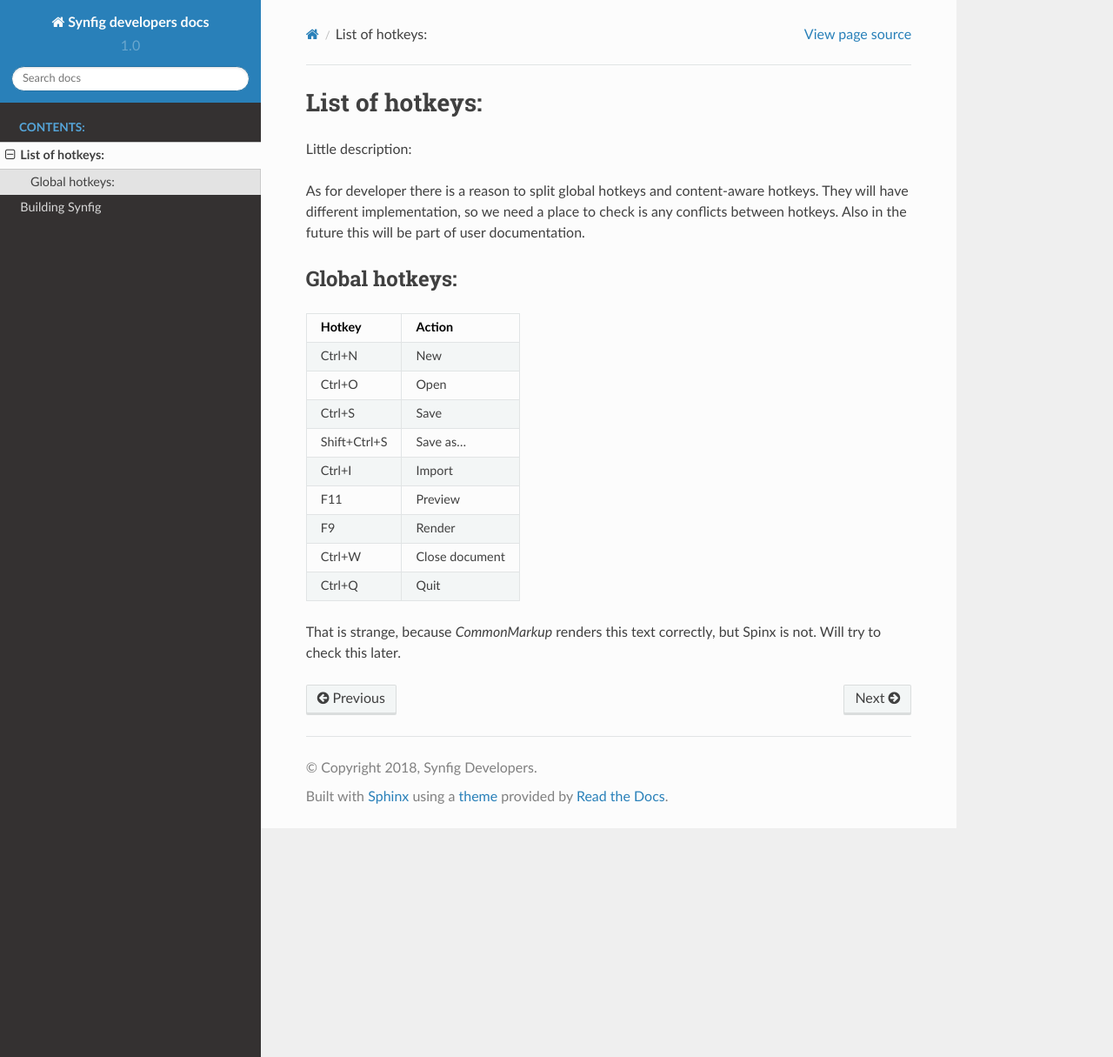
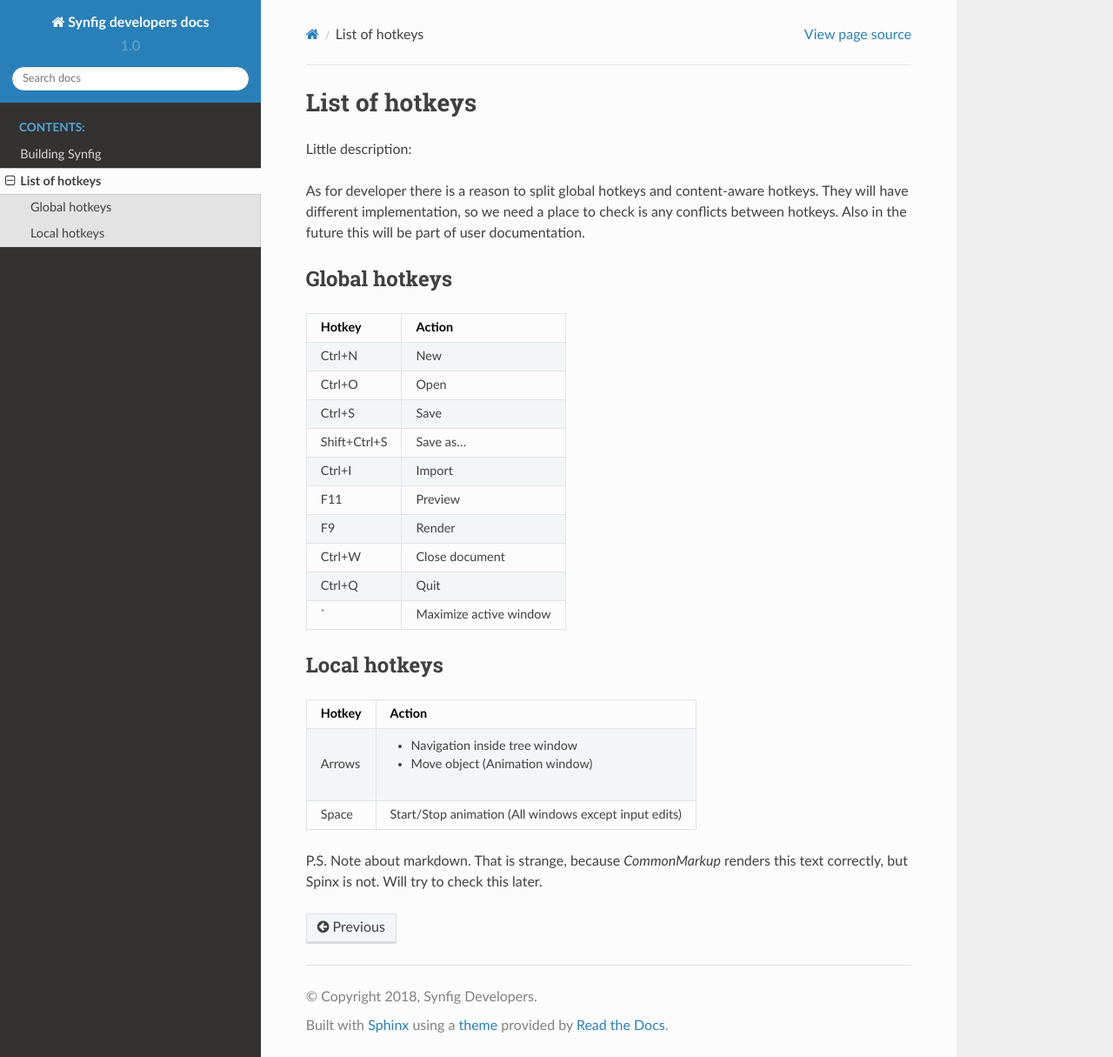
Before and after one commit to synfig/synfig-docs-dev, a Sphinx documentation site: the page built from docs/common/hotkeys.rst, in a window 1280 px wide and 1215 px high. Shown: the whole window at 87% size. Built offline with Sphinx 7.4.7 and the Read the Docs theme 2.0.0, drawn with Linux system fonts in a browser that asks for light colours.

Commit message:
updated docs

```diff
--- a/docs/common/hotkeys.rst
+++ b/docs/common/hotkeys.rst
@@ -1,4 +1,4 @@
-List of hotkeys:
+List of hotkeys
 ====================
 
 Little description:
@@ -8,23 +8,35 @@ They will have different implementation, so we need a place to check is any
 conflicts between hotkeys. Also in the future this will be part of user
 documentation.
 
-Global hotkeys:
+Global hotkeys
 ----------------
 
+===========================================  =====================================================================
+Hotkey                                        Action
+===========================================  =====================================================================
+Ctrl+N                                        New
+Ctrl+O                                        Open
+Ctrl+S                                        Save
+Shift+Ctrl+S                                  Save as...
+Ctrl+I                                        Import
+F11                                           Preview
+F9                                            Render
+Ctrl+W                                        Close document
+Ctrl+Q                                        Quit
+\`                                            Maximize active window
+===========================================  =====================================================================
 
-==============  ===============
-Hotkey            Action
-==============  ===============
-Ctrl+N           New
-Ctrl+O           Open
-Ctrl+S           Save
-Shift+Ctrl+S     Save as...
-Ctrl+I           Import
-F11              Preview
-F9               Render
-Ctrl+W           Close document
-Ctrl+Q           Quit
-==============  ===============
+Local hotkeys
+----------------
 
-That is strange, because *CommonMarkup* renders this text correctly, but Spinx is not.
+===========================================  =====================================================================
+Hotkey                                        Action
+===========================================  =====================================================================
+ Arrows                                       * Navigation inside tree window
+                                              * Move object (Animation window)
+ Space                                        Start/Stop animation (All windows except input edits)
+===========================================  =====================================================================
+
+
+P.S. Note about markdown. That is strange, because *CommonMarkup* renders this text correctly, but Spinx is not.
 Will try to check this later.
--- a/docs/index.rst
+++ b/docs/index.rst
@@ -10,14 +10,12 @@ Welcome to Synfig developers documentation!
    :maxdepth: 2
    :caption: Contents:
 
+   common/building
    common/hotkeys
-   common/building
 
 
 
 Indices and tables
 ==================
 
-* :ref:`genindex`
-* :ref:`modindex`
 * :ref:`search`
```
Also changed, not shown: docs/common/building.rst (+15 -0 lines).
